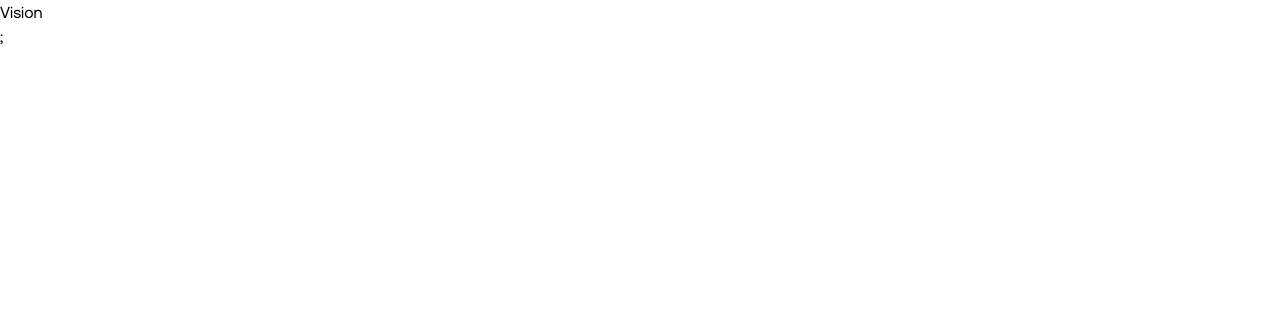
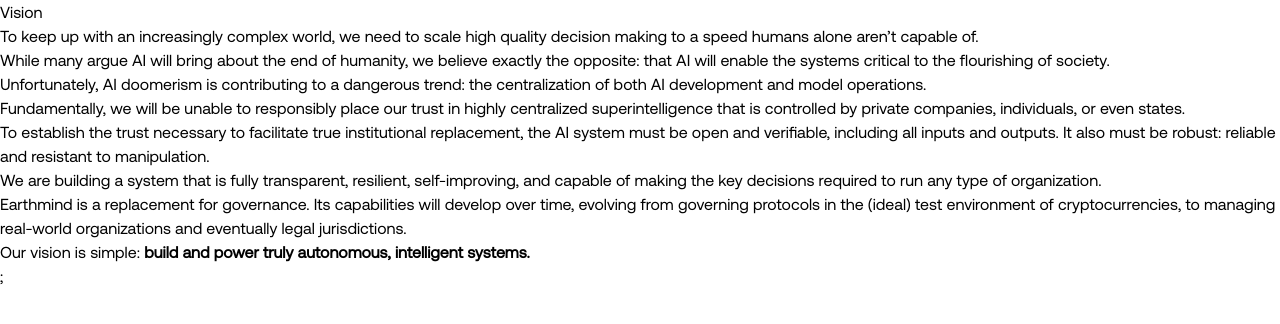
Before and after one commit to Earth-Mind/earthmind-docs, a Next.js app: page /vision in a window 1280 px wide. Shown: the top 324 px of the page. Built offline with nearby package versions, Linux system fonts and the light colour scheme; a web font is replaced by a local one.

Commit message:
vision and roadmap fixed

```diff
--- a/pages/roadmap.mdx
+++ b/pages/roadmap.mdx
@@ -7,30 +7,35 @@
 ### May 2024
 
 #### EarthMind Client Testnet Release
-  - Release the first version of the EarthMind client.
+- Release the first version of the EarthMind client.
+- Begin initial testing and gather feedback from early users.
 
 #### EarthMind SDK Beta Release
-  - Release the beta version of the EarthMind SDK for Smart Contract Integration.
+- Release the beta version of the EarthMind SDK for Smart Contract Integration.
+- Provide documentation and sample integrations for developers.
 
 ### June 2024
 
 #### Bittensor Subnet Testnet Release
-  - Launch the Bittensor subnet with a set of whitelisted miners and validators.
+- Launch the Bittensor subnet with a set of whitelisted miners and validators.
+- Conduct stability and performance testing.
 
 #### EarthMind Client Beta Release
-  - Release of the beta version of the EarthMind client.
+- Release of the beta version of the EarthMind client.
+- Expand testing to a larger user base and gather more comprehensive feedback.
 
 ### July 2024
 
 #### Intelligence Bridge Testnet Release
-  - AVS client tesnet release
-  - Permissionless Relayer release
+- AVS client testnet release.
+- Permissionless Relayer release.
+- Start interoperability testing between different network components.
 
 ### August 2024
 
 #### Mainnet Launch
-  - The launch of EarthMind is set to be on the 28 of August of 2024, **The Judgement Day**.
-
-<br />
+- The launch of EarthMind is set to be on the 28th of August, 2024, **The Judgement Day**.
+- Execute a coordinated launch plan, including community events and marketing campaigns.
+- Ensure all components are fully operational and integrated.
 
 <StayTuned />
--- a/pages/vision.mdx
+++ b/pages/vision.mdx
@@ -1 +1,17 @@
 # Vision
+
+To keep up with an increasingly complex world, we need to scale high quality decision making to a speed humans alone aren’t capable of.
+
+While many argue AI will bring about the end of humanity, we believe exactly the opposite: that AI will enable the systems critical to the flourishing of society.
+
+Unfortunately, AI doomerism is contributing to a dangerous trend: the centralization of both AI development and model operations.
+
+Fundamentally, we will be unable to responsibly place our trust in highly centralized superintelligence that is controlled by private companies, individuals, or even states.
+
+To establish the trust necessary to facilitate true institutional replacement, the AI system must be open and verifiable, including all inputs and outputs. It also must be robust: reliable and resistant to manipulation.
+
+We are building a system that is fully transparent, resilient, self-improving, and capable of making the key decisions required to run any type of organization.
+
+Earthmind is a replacement for governance. Its capabilities will develop over time, evolving from governing protocols in the (ideal) test environment of cryptocurrencies, to managing real-world organizations and eventually legal jurisdictions.
+
+Our vision is simple: **build and power truly autonomous, intelligent systems.**
```
